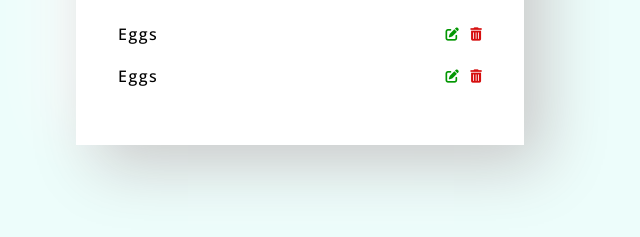
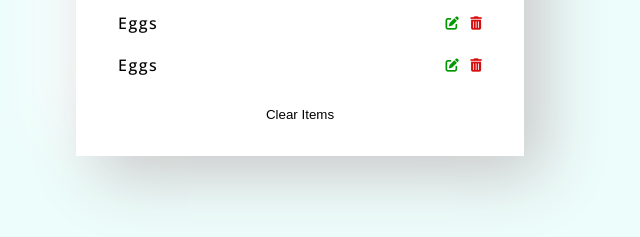
Before and after one commit to K-ash-ish/vanilla-js-projects, a plain HTML site: page Grocery List/index.html in a window 1280 px wide. Shown: the part 345-582 px from the top of the page, without its empty margins (340-980 px from the left). Drawn offline with nearby package versions, Linux system fonts and the light colour scheme.

Commit message:
Update index.html

```diff
--- a/Grocery List/index.html
+++ b/Grocery List/index.html
@@ -33,8 +33,10 @@
                             <button type="button" class="delete-btn"><i class="fa-solid fa-trash-can"></i></button>
                         </div>
                     </li>
+
                 </ul>
             </div>
+            <button class="clear-all">Clear Items</button>
         </div>
     </section>
     <script src="index.js"></script>
```
